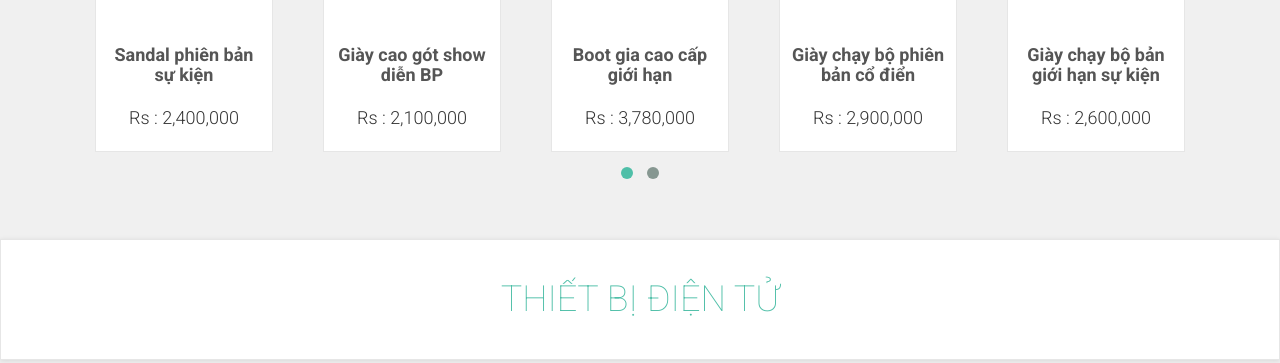
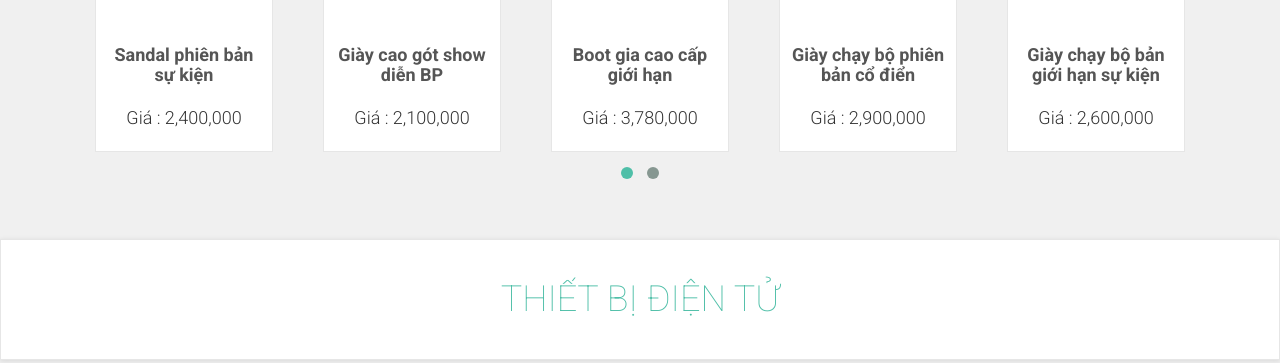
Before and after one commit to LilPub/Project_Auction, a PHP site: page / in a window 1280 px wide. Shown: the part 1025-1388 px from the top of the page. Run offline with PHP 8.4, Linux system fonts and the light colour scheme; data comes from the database, SQL or seed files in the repository; some libraries are stand-ins or nearby versions.

Commit message:
update index

```diff
--- a/index.php
+++ b/index.php
@@ -181,7 +181,7 @@
                                 </a>
                                 <div class="text">
                                     <h3><a href="detail.php?ItemNo=<?php echo $row['ItemID'] ?>"><?php echo $row['ItemName']?></a></h3>
-                                    <p class="price">Rs : <?php echo number_format($row['CurrentPrice'])?></p>
+                                    <p class="price">Giá : <?php echo number_format($row['CurrentPrice'])?></p>
 
 
                                 </div>
```
